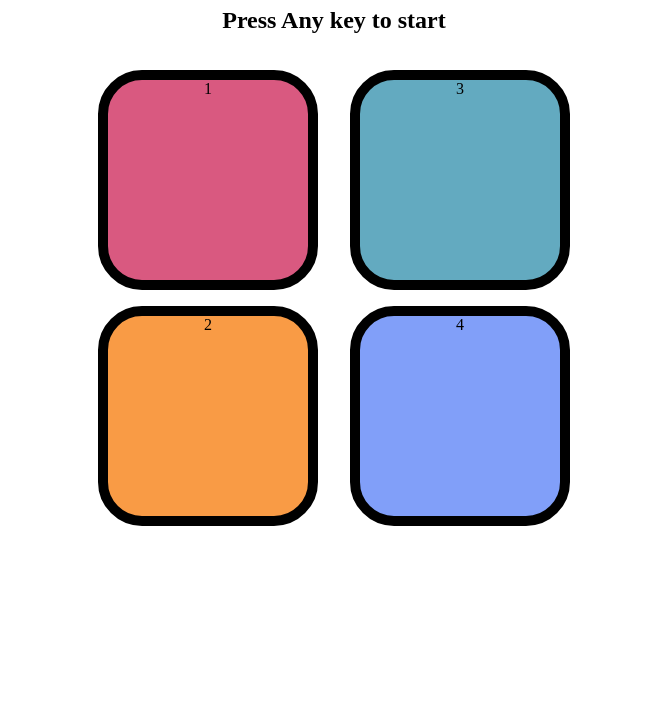
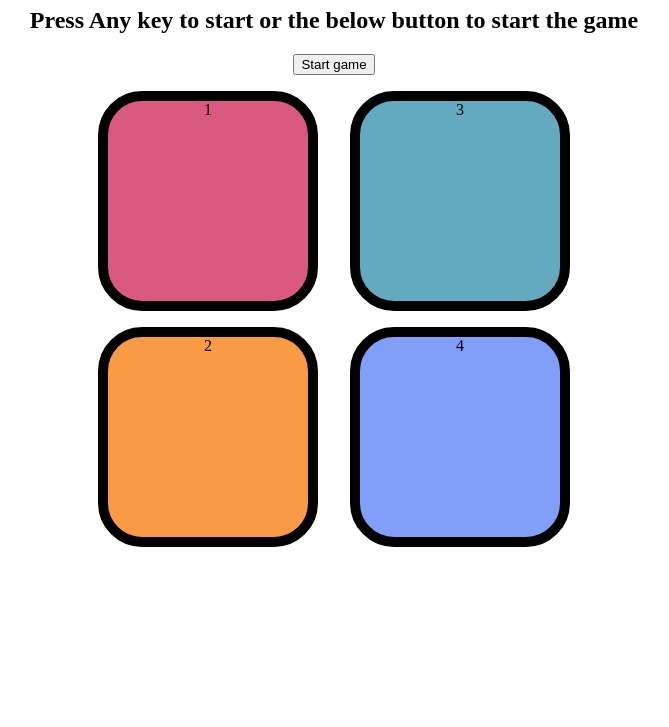
Before and after one commit to HarshaBR66/simonsgame, a plain HTML site: page index.html in a window 1280 px wide. Shown: the part 73-800 px from the top of the page, without its empty margins (306-975 px from the left). Drawn offline with Linux system fonts and the light colour scheme.

Commit message:
Update index.html

```diff
--- a/index.html
+++ b/index.html
@@ -5,10 +5,14 @@
     <meta name="viewport" content="width=device-width, initial-scale=1.0">
     <title>Simon says game</title>
     <link rel="stylesheet" href="style.css">
+    <link rel="preconnect" href="https://fonts.googleapis.com">
+    <link rel="preconnect" href="https://fonts.gstatic.com" crossorigin>
+    <link href="https://fonts.googleapis.com/css2?family=Bangers&display=swap" rel="stylesheet">
 </head>
 <body>
     <h1>Simon says game</h1>
-    <h2>Press Any key to start</h2>
+    <h2>Press Any key to start or the below button to start the game</h2>
+    <button id="startbtn"> Start game</button>
     <div class="btn-container">
         <div class="line-one">
             <div class="btn red" type="button" id="red">1</div>
@@ -20,6 +24,7 @@
         </div>
     </div>
 
+
     <script src="app.js"></script>
 </body>
 
```
